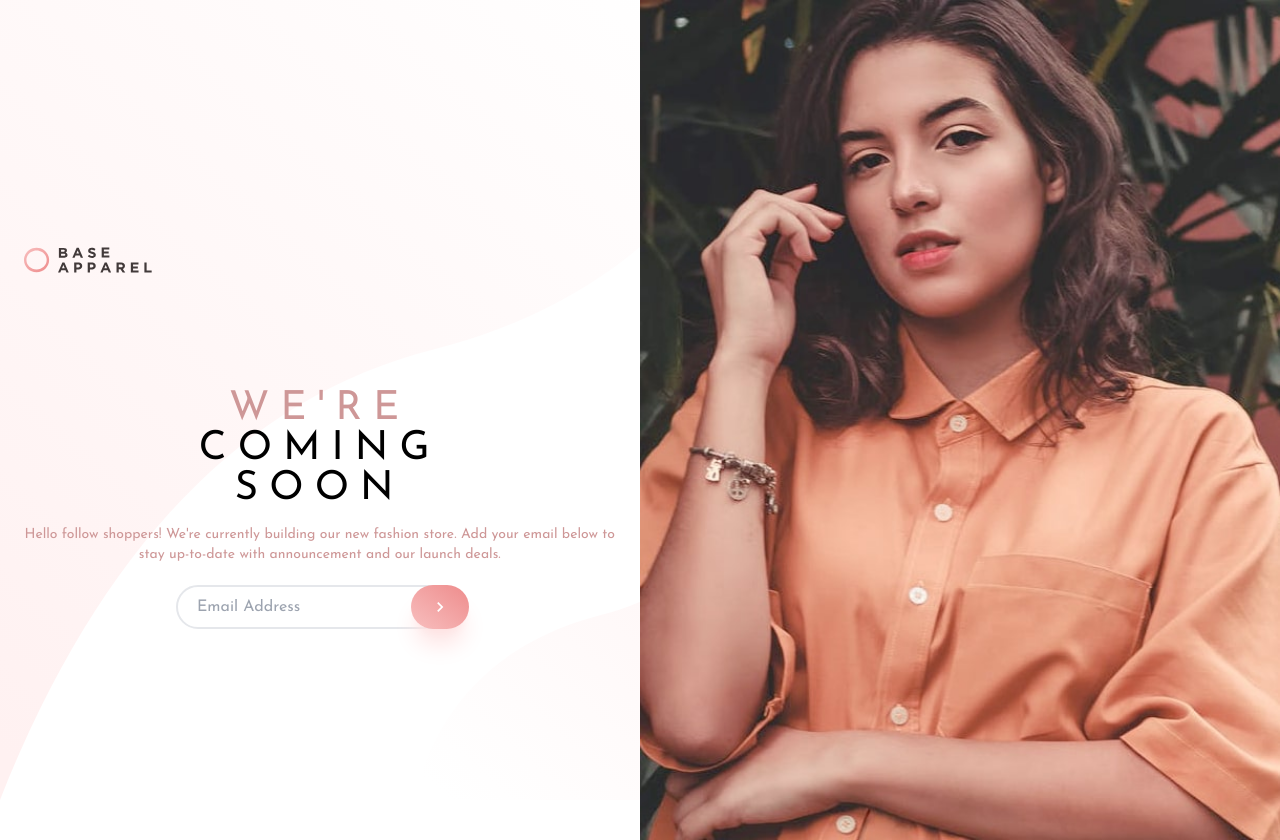
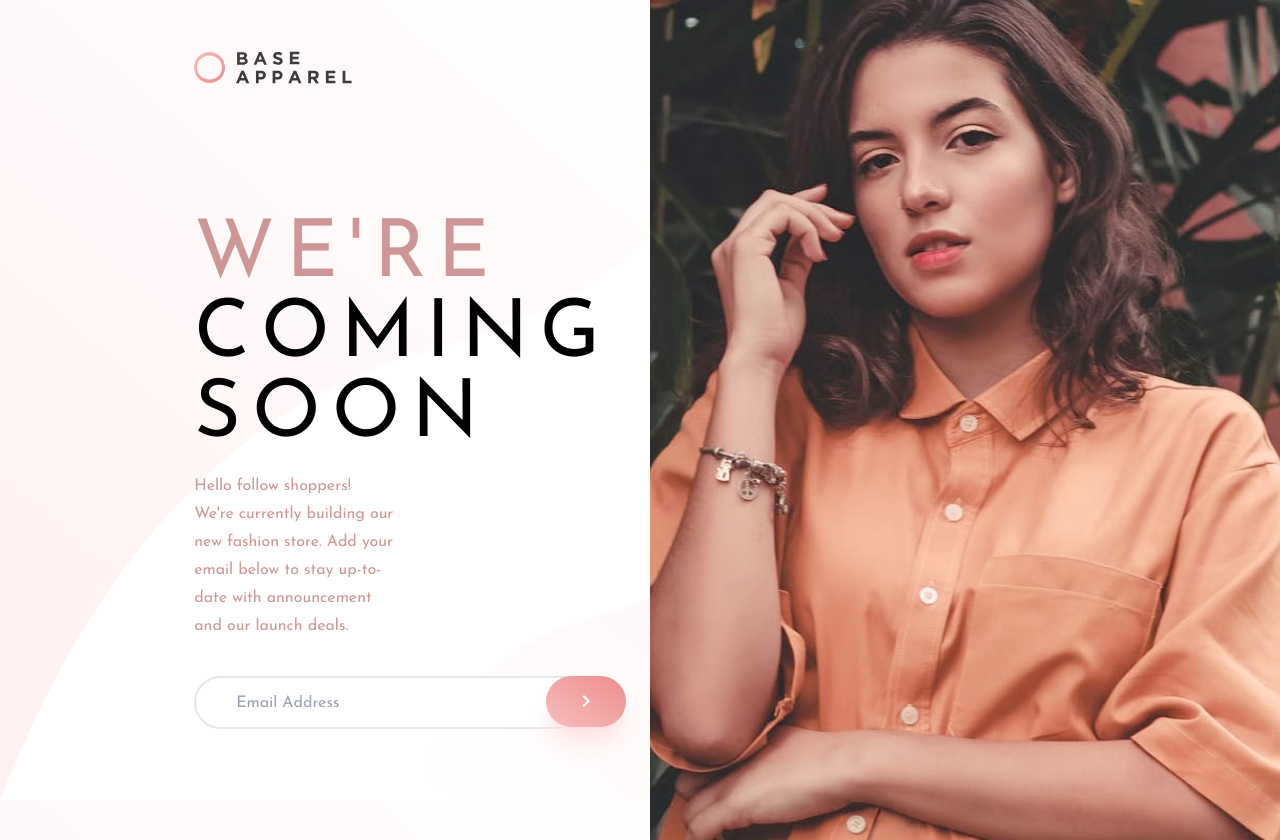
Before and after one commit to elvisowusu/Base-Apparel-Coming-Soon-, a React (Vite) app: page / in a window 1280 px wide. Built offline with nearby package versions, Linux system fonts and the light colour scheme.

Commit message:
added more styles

```diff
--- a/src/App.jsx
+++ b/src/App.jsx
@@ -8,6 +8,14 @@ import { MdKeyboardArrowRight } from "react-icons/md";
 
 function App() {
   const [screenWidth, setScreenWidth] = useState(window.innerWidth);
+  const [formData, setFormData] = useState({
+    email:"",
+  })
+  const handleChange =(e)=>{
+    const {name, value} = e.target;
+    setFormData({ ...formData, [name]:value});
+  }
+
 
   useEffect(() => {
     const handleResize = () => {
@@ -23,20 +31,20 @@ function App() {
   }, []);
 
   return (
-    <div className="md:flex justify-center items-center h-[105vh] md:overflow-hidden bg-[url('./assets/bg-pattern-desktop.svg')] bg-repeat-x bg-auto">
-      <div className="flex flex-col">
-        <div className="pl-[1.5rem] py-9 ">
-          <img className="w-[8rem]" src={logo} alt="" />
+    <div className="md:flex justify-center items-center h-[105vh] md:overflow-hidden bg-[url('./assets/bg-pattern-desktop.svg')]  ">
+      <div className="flex flex-col  md:pl-[4rem] lg:pl-[8rem] xl:pl-[12.8rem]">
+        <div className="pl-[1.5rem] py-9 md:mb-[1rem] xl:pl-0">
+          <img className="w-[8rem] md:w-auto" src={logo} alt="" />
         </div>
         {screenWidth <= 768 ? <img src={MobileImage} alt="Mobile View" /> : ""}
 
-        <div className=" flex flex-col justify-center items-center">
-          <p className="flex flex-col text-center text-[2.5rem] tracking-[0.7rem] mt-[5rem] leading-[2.5rem] mb-[1rem]">
+        <div className=" flex flex-col justify-center items-center  md:items-start md:mb-[6rem] md:mr-8">
+          <p className="flex flex-col text-center text-[2.5rem] tracking-[0.7rem] mt-[5rem] leading-[2.5rem] mb-[1rem] md:text-left md:text-[3rem] md:leading-[3.5rem] xl:text-[5rem] xl:leading-[5rem]">
             <span className=" text-desaturatedRed">WE'RE</span>
             COMING <br />
             SOON
           </p>
-          <p className="text-sm text-center px-[1.5rem] mb-5 text-desaturatedRed">
+          <p className="text-sm text-center px-[1.5rem] mb-5 md:mb-9 text-desaturatedRed sm:text-[0.9rem] sm:max-px-[5rem] md:text-start md:px-0 xl:text-[1rem] xl:pr-[14rem] xl:leading-7">
             Hello follow shoppers! We're currently building our new fashion
             store. Add your email below to stay up-to-date with announcement and
             our launch deals.
@@ -45,14 +53,19 @@ function App() {
             className="flex justify-center"
             onSubmit={(e) => e.preventDefault()}>
             <input
-              className="relative border-2 active:border-softRed focus:border-softRed rounded-full px-[1.2rem] py-[0.5rem] w-[18rem]"
+              className="relative border-2 active:border-softRed focus:border-softRed rounded-full px-[1.2rem] py-[0.5rem] w-[18rem] lg:px-[1.5rem] lg:py-[0.8rem] lg:w-[24rem] xl:px-[2.5rem] xl:w-[26.5rem]"
               required
               type="email"
+              name="email"
+              autoComplete="email"
+              value={formData.email}
               placeholder="Email Address"
+              onChange={handleChange}
             />
-            <button className="absolute flex justify-center items-center text-[2rem] bg-gradient-to-tr from-startGradient to-endGradient shadow-xl shadow-red-100 hover:shadow-red-200 px-3  text-white text-xl py-1 rounded-full h-[2.7rem] w-[3.6rem] ml-[15rem]">
+            <button className="absolute flex justify-center items-center text-[2rem] bg-gradient-to-tr from-startGradient to-endGradient shadow-xl shadow-red-100 hover:shadow-red-200 px-3  text-white text-xl py-1 rounded-full h-[2.7rem] w-[3.6rem] ml-[15rem] lg:text-2xl lg:w-[5.5rem] lg:h-[3rem] lg:ml-[19.6rem] xl:w-[5rem] xl:ml-[22.5rem] xl:h-[3.2rem]">
               <MdKeyboardArrowRight/>
             </button>
+            {}
           </form>
         </div>
       </div>
```
